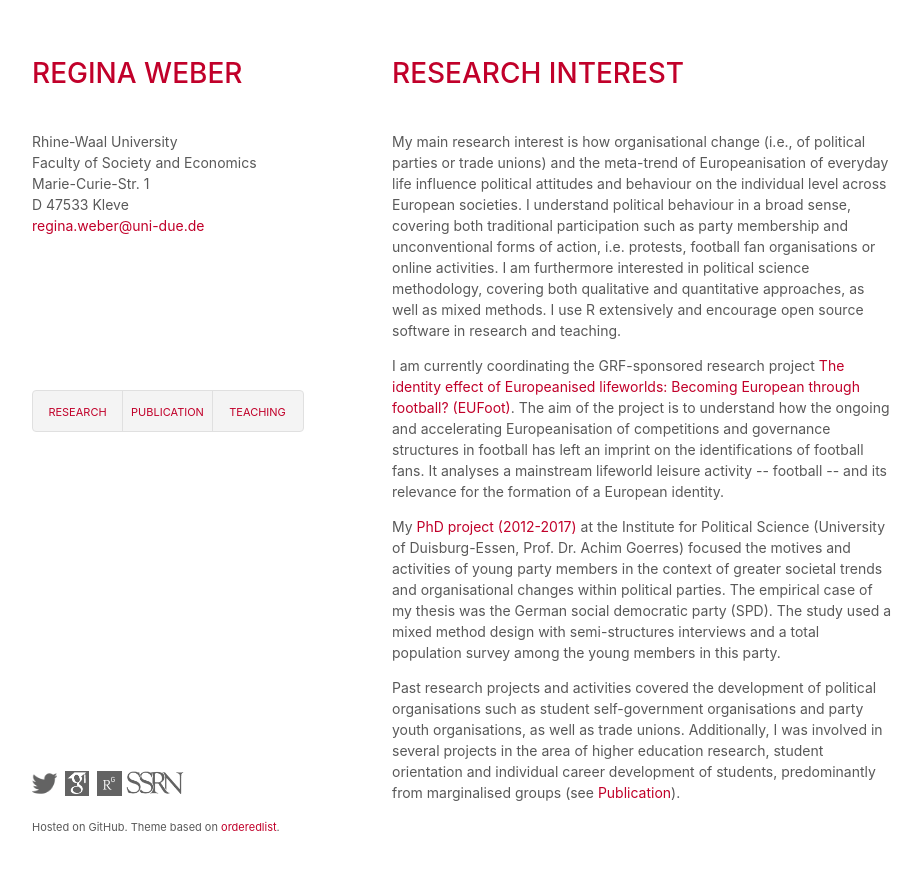
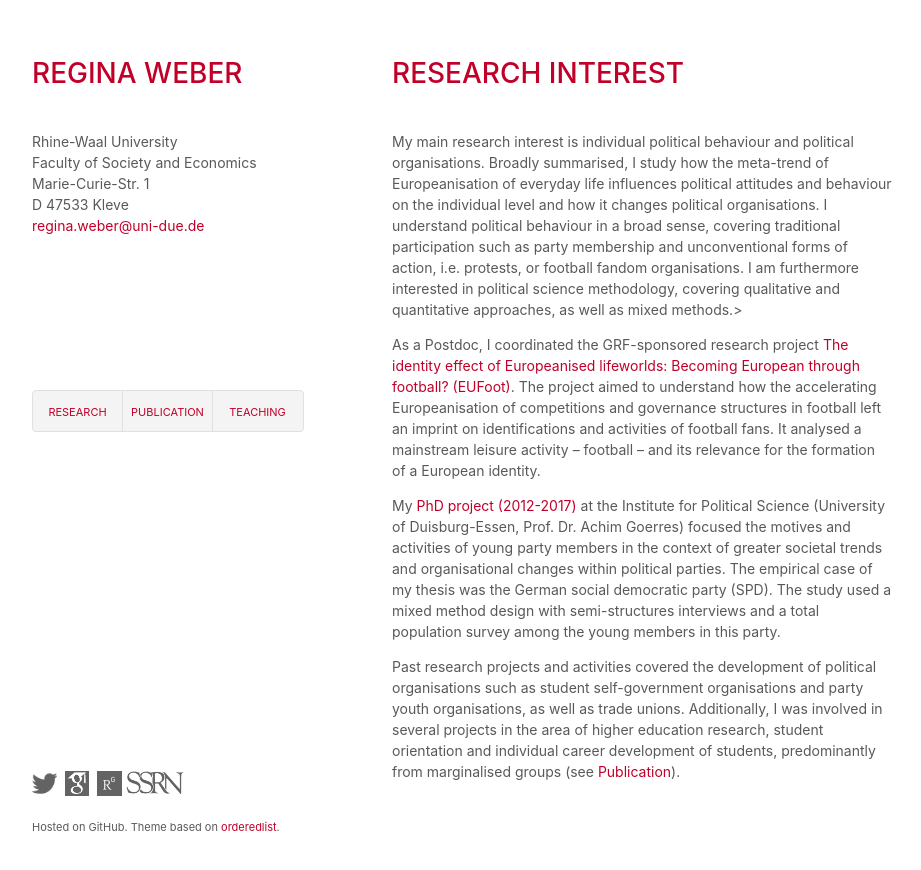
Before and after one commit to robertocabreratapia/robertocabreratapia.github.io, a Jekyll site: the page built from research.html, in a window 1280 px wide. Shown: the top 870 px of the page, without its empty margins (178-1099 px from the left). Built offline with Jekyll 4.4.1, drawn with Linux system fonts in a browser that asks for light colours.

Commit message:
Update research.html

```diff
--- a/research.html
+++ b/research.html
@@ -3,9 +3,9 @@
 ---
 <h1>Research interest</h1>
 
-<p>My main research interest is how organisational change (i.e., of political parties or trade unions) and the meta-trend of Europeanisation of everyday life influence political attitudes and behaviour on the individual level across European societies. I understand political behaviour in a broad sense, covering both traditional participation such as party membership and unconventional forms of action, i.e. protests, football fan organisations or online activities. I am furthermore interested in political science methodology, covering both qualitative and quantitative approaches, as well as mixed methods. I use R extensively and encourage open source software in research and teaching.</p>
+<p>My main research interest is individual political behaviour and political organisations. Broadly summarised, I study how the meta-trend of Europeanisation of everyday life influences political attitudes and behaviour on the individual level and how it changes political organisations. I understand political behaviour in a broad sense, covering traditional participation such as party membership and unconventional forms of action, i.e. protests, or football fandom organisations. I am furthermore interested in political science methodology, covering qualitative and quantitative approaches, as well as mixed methods.></p>
 
-<p>I am currently coordinating the GRF-sponsored research project <a href="https://www.eufoot.de">The identity effect of Europeanised lifeworlds: Becoming European through football? (EUFoot)</a>. The aim of the project is to understand how the ongoing and accelerating Europeanisation of competitions and governance structures in football has left an imprint on the identifications of football fans. It analyses a mainstream lifeworld leisure activity -- football -- and its relevance for the formation of a European identity.
+<p>As a Postdoc, I coordinated the GRF-sponsored research project <a href="https://www.eufoot.github.io">The identity effect of Europeanised lifeworlds: Becoming European through football? (EUFoot)</a>. The project aimed to understand how the accelerating Europeanisation of competitions and governance structures in football left an imprint on identifications and activities of football fans. It analysed a mainstream leisure activity – football – and its relevance for the formation of a European identity.</p>
 
 <p>My <a href="http://duepublico.uni-duisburg-essen.de/servlets/DerivateServlet/Derivate-43836/WeberRegina_Diss.pdf">PhD project (2012-2017)</a> at the Institute for Political Science (University of Duisburg-Essen, Prof. Dr. Achim Goerres) focused the motives and activities of young party members in the context of greater societal trends and organisational changes within political parties. The empirical case of my thesis was the German social democratic party (SPD). The study used a mixed method design with semi-structures interviews and a total population survey among the young members in this party.</p>
 
```
